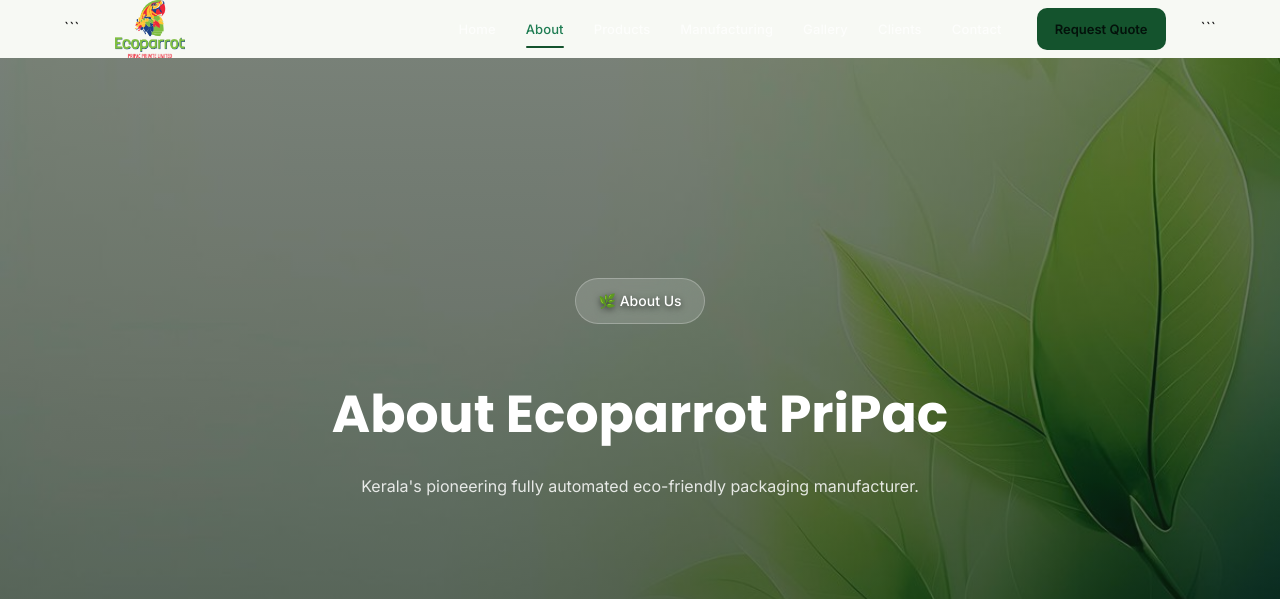
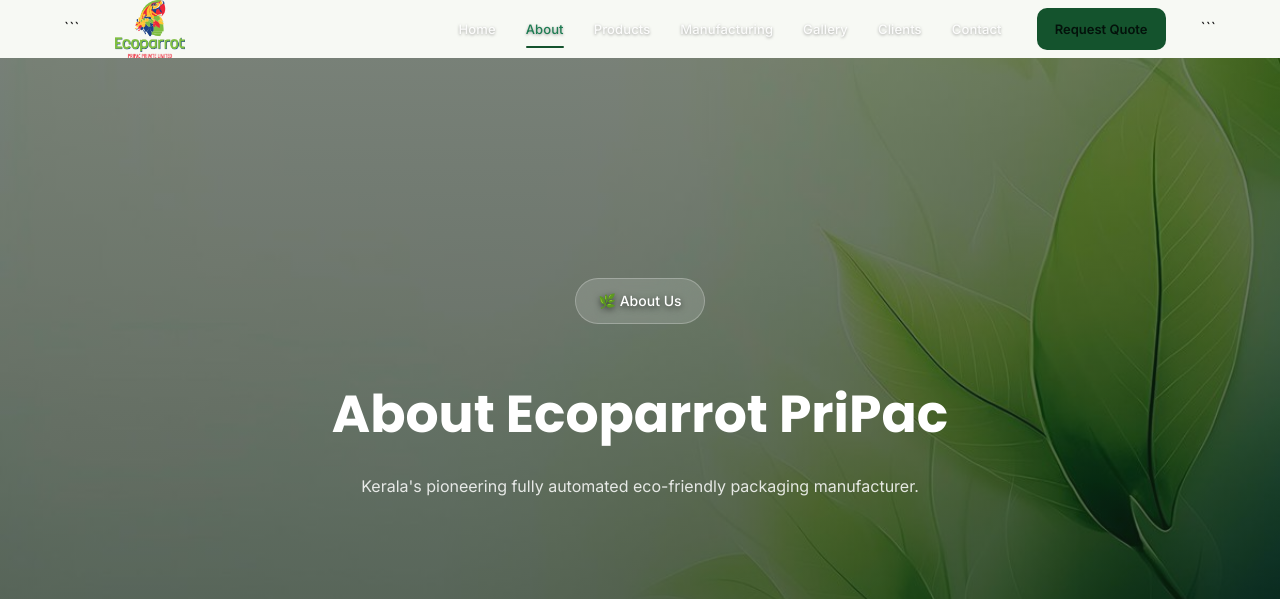
Before and after one commit to nabeel813/Ecoparrot, a Django app: page /about/ in a window 1280 px wide. Shown: the top 599 px of the page. Run offline with Django 5.2, Linux system fonts and the light colour scheme; data comes from the database, SQL or seed files in the repository.

Commit message:
text colour change

```diff
--- a/static/css/navbar.css
+++ b/static/css/navbar.css
@@ -14,7 +14,11 @@
 
     padding: 18px 0;
 
-    background: transparent;
+    background: linear-gradient(
+        to bottom,
+        rgba(5, 7, 6, .45),
+        rgba(5, 7, 6, 0)
+    );
 
     border-bottom: 1px solid transparent;
 
@@ -123,8 +127,8 @@
 
     padding: 8px 0;
 
-    color:
-        rgba(255, 255, 255, .72);
+    color: rgba(255, 255, 255, .92);
+    text-shadow: 0 1px 3px rgba(0, 0, 0, .35);
 
     font-size: 13px;
 
```
